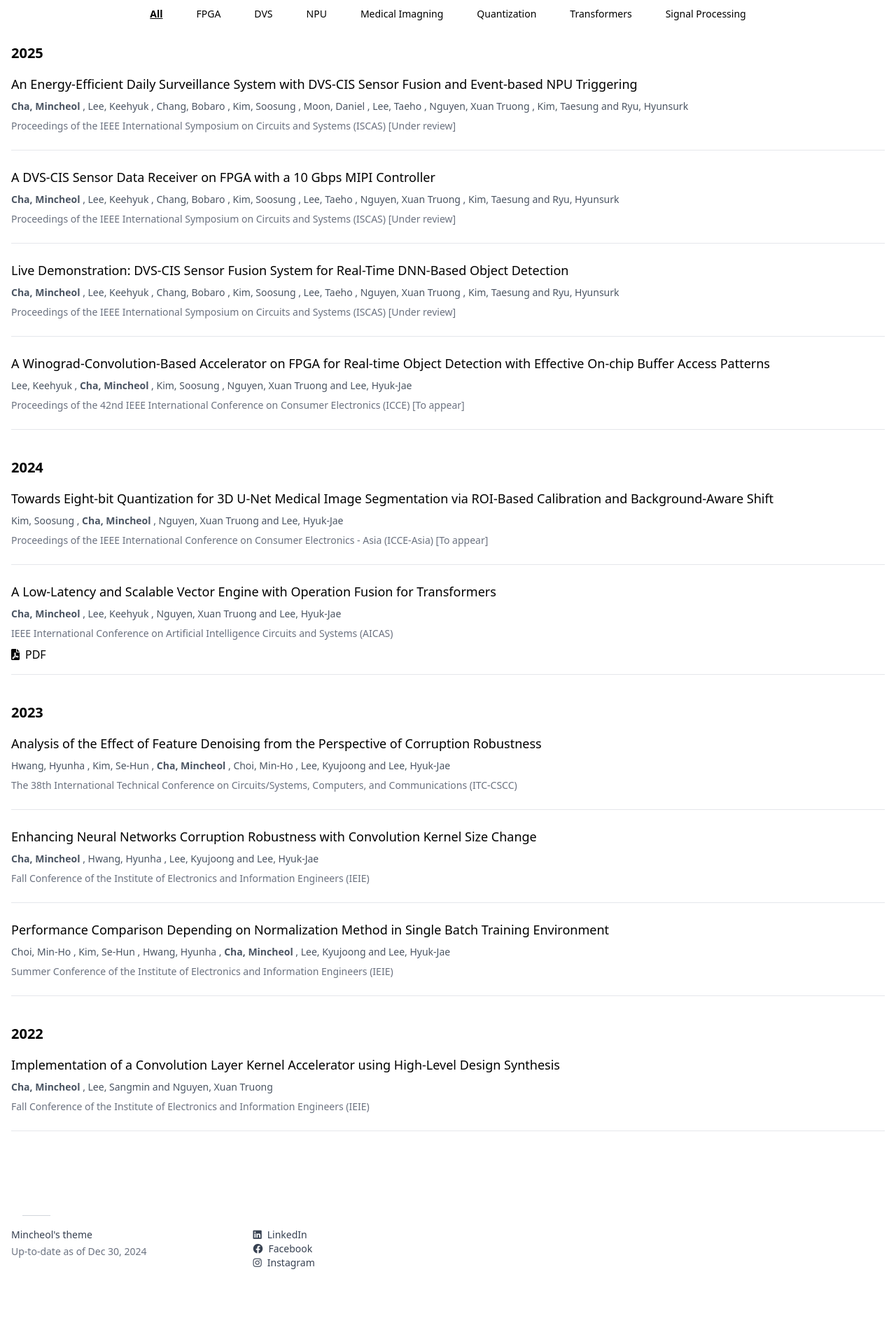
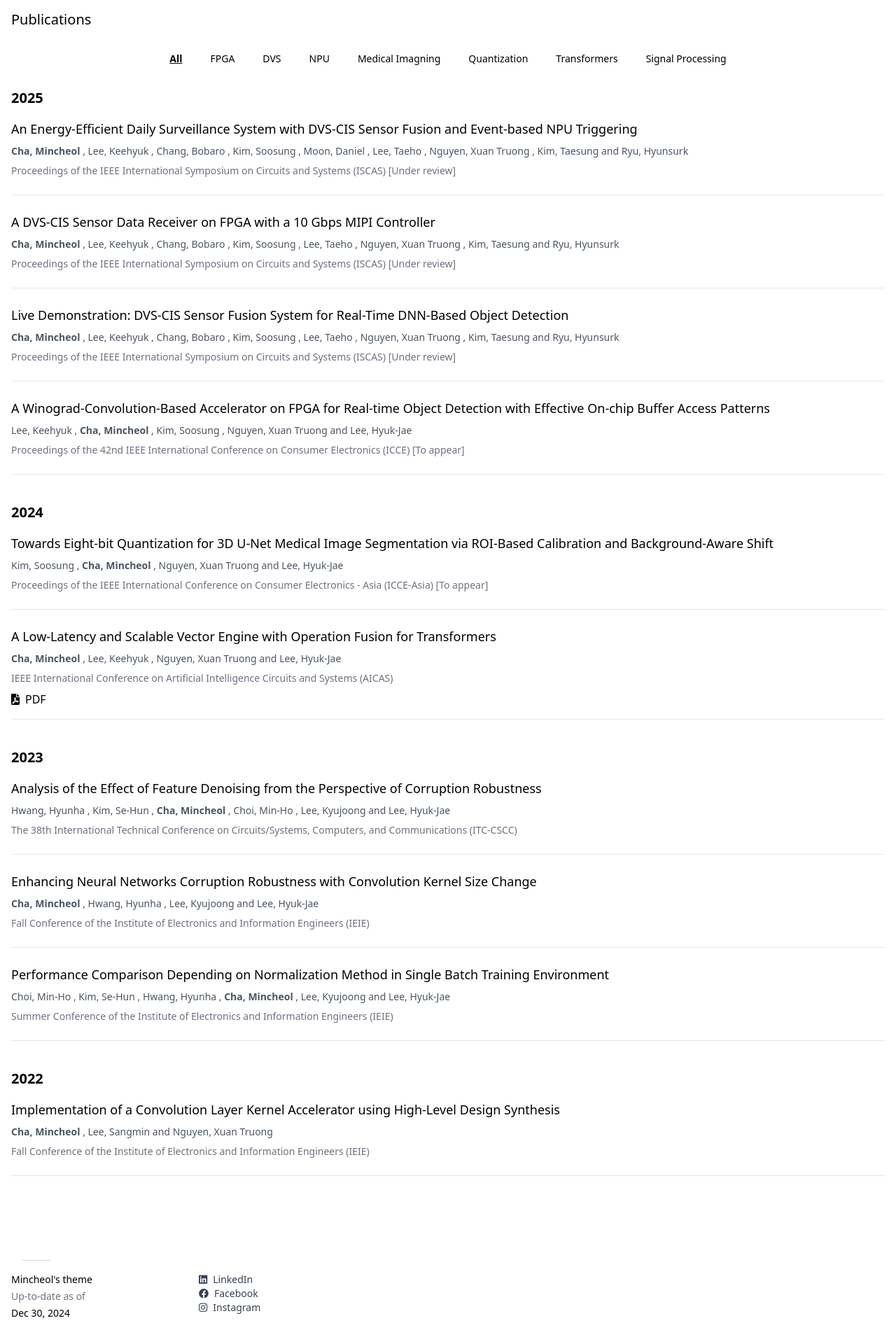
Before and after one commit to chamchiking/chamchiking.github.io, a SvelteKit app: page /publications in a window 1280 px wide. Shown: the part 154-2074 px from the top of the page at 70% size. Before the commit the page ends 2008 px from the top, so only its background shows below. Built offline with nearby package versions, Linux system fonts and the light colour scheme.

Commit message:
fix: navbar, footer bug fixed

```diff
--- a/src/components/Footer.svelte
+++ b/src/components/Footer.svelte
@@ -26,8 +26,9 @@
 	<div class="flex flex-row items-baseline gap-6">
 		<!-- Left Section -->
 		<div class="flex-4 text-left space-y-1 mr-32">
-			<p class="text-gray-700">Mincheol's theme</p>
-			<p class="text-gray-500">Up-to-date as of {updateDate}</p>
+			<p>Mincheol's theme</p>
+			<p class="text-gray-500">Up-to-date as of</p>
+			<p>{updateDate}</p>
 		</div>
 
 		<!-- Right Section -->
--- a/src/components/Navbar.svelte
+++ b/src/components/Navbar.svelte
@@ -1,22 +1,46 @@
 <script>
 	import { writable } from 'svelte/store';
+	import { onMount } from 'svelte';
 
 	// Define the links for the navbar
 	const links = [
-      { href: "/", label: "home" },
-      { href: "/publications", label: "publications" },
-      { href: "/projects", label: "projects" },
-      { href: "/cv", label: "cv" },
+		{ href: '/', label: 'home' },
+		{ href: '/publications', label: 'publications' },
+		{ href: '/projects', label: 'projects' },
+		{ href: '/cv', label: 'cv' }
 	];
 
 	let menuOpen = writable(false);
+	let navbarRef; // Reference for the Navbar container
+
+	// Handle clicks outside the Navbar
+	const handleOutsideClick = (event) => {
+		if (navbarRef && !navbarRef.contains(event.target)) {
+			menuOpen.set(false);
+		}
+	};
+
+	// Attach the click event listener
+	onMount(() => {
+		document.addEventListener('click', handleOutsideClick);
+		return () => {
+			document.removeEventListener('click', handleOutsideClick);
+		};
+	});
 </script>
 
-  <nav class="bg-white shadow-md fixed top-0 w-full z-10">
+<nav class="bg-white shadow-md top-0 w-full" bind:this={navbarRef}>
 	<div class="max-w-7xl mx-auto px-4 sm:px-6 lg:px-8">
 		<div class="flex justify-between items-center h-16">
 			<!-- Logo -->
-        <a href="/" class="text-xl font-bold text-gray-800" aria-label="Home">Mincheol Cha</a>
+			<a
+				href="/"
+				class="text-xl font-bold text-gray-800"
+				aria-label="Home"
+				on:click={() => menuOpen.set(false)}
+			>
+				Mincheol Cha
+			</a>
 
 			<!-- Desktop Menu -->
 			<div class="hidden md:flex space-x-6">
@@ -68,6 +92,7 @@
 						href={link.href}
 						class="block px-3 py-2 rounded-md text-base font-medium text-gray-600 hover:text-gray-800 hover:bg-gray-100 transition"
 						aria-label={`Go to ${link.label}`}
+						on:click={() => menuOpen.update((v) => !v)}
 					>
 						{link.label}
 					</a>
--- a/src/routes/+layout.svelte
+++ b/src/routes/+layout.svelte
@@ -9,7 +9,7 @@
 <div class="min-h-screen flex flex-col">
 	<Navbar />
 
-	<div class="pt-16">
+	<div class="pt-16 flex-1">
 		{@render children()}
 		<Footer />
 	</div>
--- a/src/routes/publications/+page.svelte
+++ b/src/routes/publications/+page.svelte
@@ -19,7 +19,7 @@
 	<div class="text-xl mb-6">Publications</div>
 
 	<!-- Category Filter -->
-	<div class="flex justify-center gap-4 mb-6 text-sm">
+	<div class="flex flex-wrap justify-center gap-2 mb-6 text-sm">
 		{#each categories as category}
 			<button
 				class="px-4 py-2 {activeCategory === category ? 'underline font-bold' : ''}"
```
Lines whose indentation alone changed are shown as unchanged.
